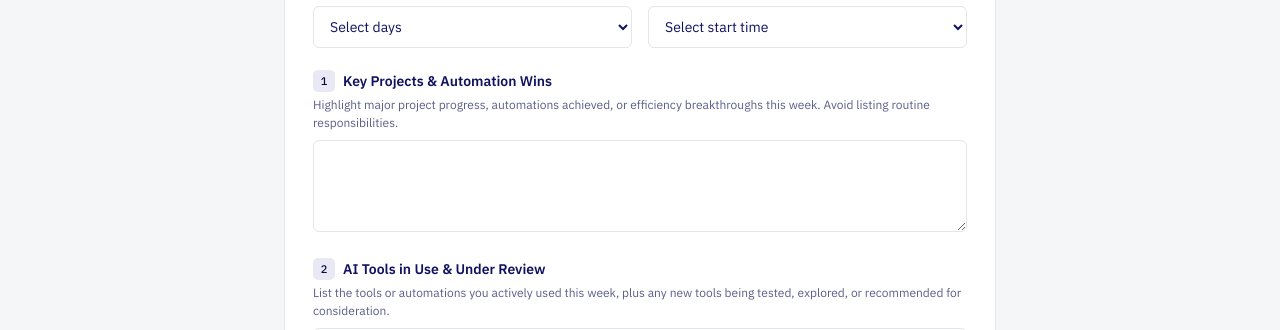
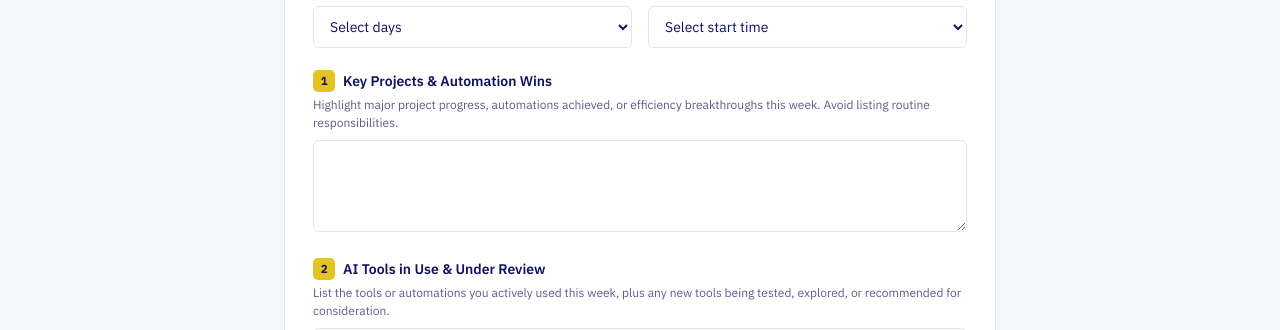
Before and after one commit to christine815/Tytan-Weekly-Summary, a Next.js app: page / in a window 1280 px wide. Shown: the part 439-769 px from the top of the page. Built offline with nearby package versions, Linux system fonts and the light colour scheme.

Commit message:
Add files via upload

```diff
--- a/app/globals.css
+++ b/app/globals.css
@@ -266,11 +266,11 @@ input[readonly] {
   width: 22px;
   height: 22px;
   border-radius: 5px;
-  background: var(--accent-tint);
-  color: var(--accent-dark);
+  background: var(--pending);
+  color: var(--ink);
   font-family: var(--font-mono);
   font-size: 11px;
-  font-weight: 500;
+  font-weight: 700;
   margin-right: 8px;
 }
 
@@ -450,8 +450,9 @@ input[readonly] {
 }
 
 .submission-section {
-  padding: 14px 0;
+  padding: 14px 0 14px 14px;
   border-bottom: 1px solid var(--border);
+  border-left: 3px solid var(--pending);
 }
 
 .submission-section:last-child {
@@ -460,17 +461,19 @@ input[readonly] {
 
 .submission-section-title {
   font-family: var(--font-mono);
-  font-size: 10.5px;
-  letter-spacing: 0.08em;
+  font-size: 13px;
+  font-weight: 700;
+  letter-spacing: 0.06em;
   text-transform: uppercase;
-  color: var(--accent);
-  margin-bottom: 5px;
+  color: var(--ink);
+  margin-bottom: 6px;
 }
 
 .submission-section-body {
-  font-size: 13.5px;
-  line-height: 1.6;
+  font-size: 14.5px;
+  line-height: 1.65;
   white-space: pre-wrap;
+  color: #33355c;
 }
 
 .empty-state {
```
